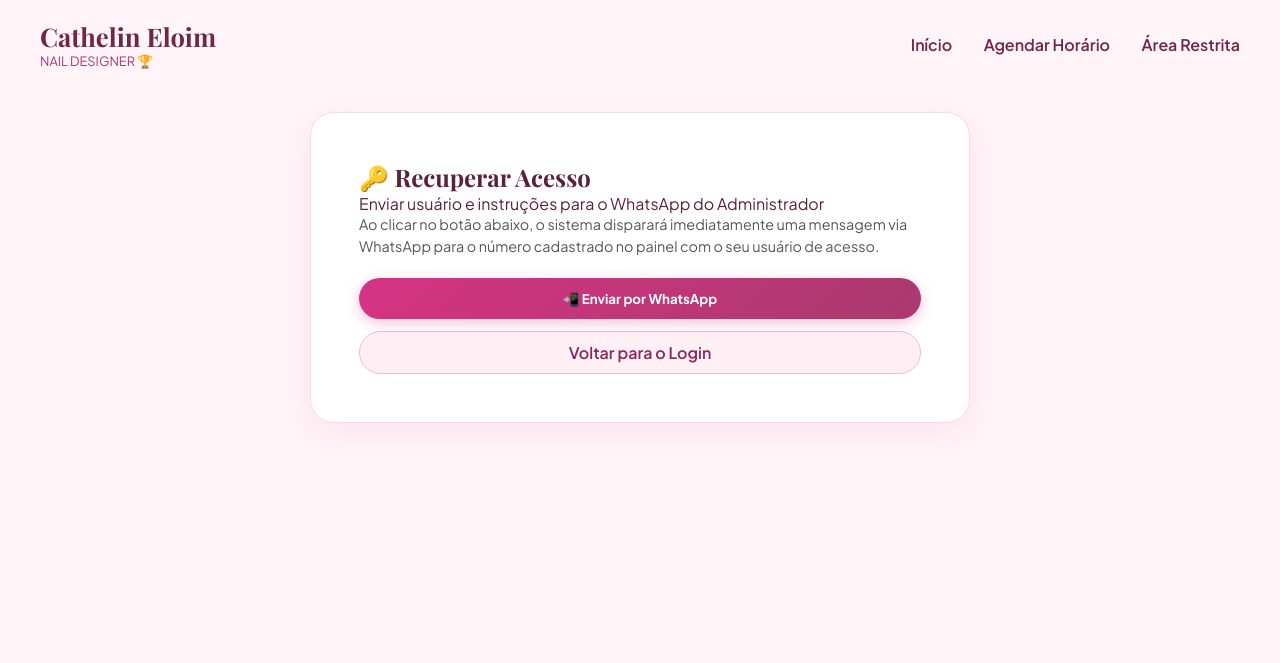
After one commit to ricardosousarocha2017/cath-unhas, a Flask app: template templates/recuperar_senha.html in a window 1280 px wide. The commit adds this page. Shown: the top 663 px of the page. Run offline with Flask 3, Linux system fonts and the light colour scheme; the template is opened without the code that fills it, so the values that code supplies are empty; some web fonts are replaced.

Commit message:
Add files via upload

```diff
--- a/templates/login.html
+++ b/templates/login.html
@@ -14,7 +14,10 @@
             <label for="password">Senha de Acesso:</label>
             <input type="password" id="password" name="password" placeholder="Senha" required>
         </div>
-        <button type="submit" class="btn-pink-action full-width">Acessar Painel</button>
+        <button type="submit" class="btn-pink-action full-width" style="margin-bottom: 12px;">Acessar Painel</button>
+        <div style="text-align: center; margin-top: 10px;">
+            <a href="{{ url_for('recuperar_senha') }}" style="color: #7a1c3d; font-size: 0.85rem; text-decoration: none;">Esqueceu sua senha ou usuário? Clique aqui</a>
+        </div>
     </form>
 </div>
 {% endblock %}
--- /dev/null
+++ b/templates/recuperar_senha.html
@@ -0,0 +1,16 @@
+{% extends "base.html" %}
+
+{% block content %}
+<div class="glass-form-container small-card">
+    <h2>🔑 Recuperar Acesso</h2>
+    <p class="form-subtext">Enviar usuário e instruções para o WhatsApp do Administrador</p>
+
+    <form action="{{ url_for('recuperar_senha') }}" method="POST">
+        <p style="font-size: 0.9rem; color: #555; margin-bottom: 20px; line-height: 1.5;">
+            Ao clicar no botão abaixo, o sistema disparará imediatamente uma mensagem via WhatsApp para o número cadastrado no painel com o seu usuário de acesso.
+        </p>
+        <button type="submit" class="btn-pink-action full-width" style="margin-bottom: 12px;">📲 Enviar por WhatsApp</button>
+        <a href="{{ url_for('login') }}" class="btn-insta-outline full-width" style="text-align: center; display: block; padding: 10px; text-decoration: none;">Voltar para o Login</a>
+    </form>
+</div>
+{% endblock %}
```
